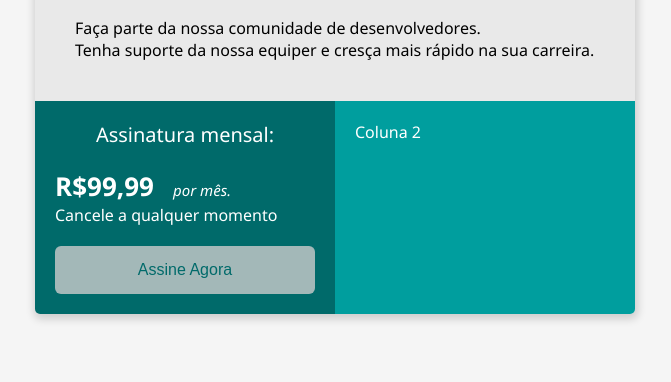
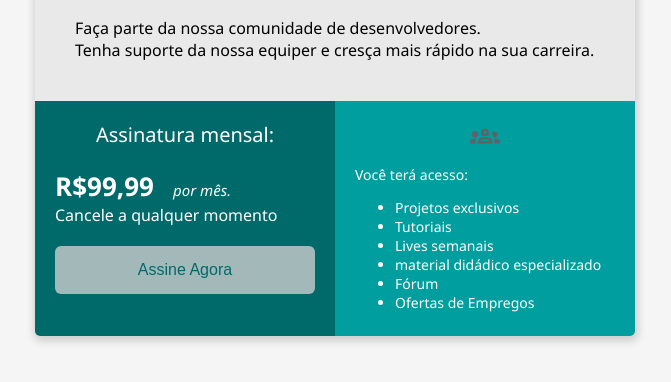
Before and after one commit to OpDevInit/bootcamp-front-end-2, a plain HTML site: page index.html in a window 1280 px wide. Shown: the part 138-520 px from the top of the page, without its empty margins (305-976 px from the left). Drawn offline with Linux system fonts and the light colour scheme.

Commit message:
"closes #5 - tags ul e li"

```diff
--- a/index.html
+++ b/index.html
@@ -57,40 +57,50 @@
         .col2 {
             background-color: #009e9e;
             width: 50%;
-            padding: 20px;
-            color: #fff
+            padding: 10px 20px;
+            color: #fff;
+            font-size: 14px;
+
         }
 
-        .subscription-title{
-        font-size: 20px;
-        text-align: center;
-        margin-bottom: 20px;
+        .subscription-title {
+            font-size: 20px;
+            text-align: center;
+            margin-bottom: 20px;
         }
-        .price{
+
+        .price {
             font-size: 26px;
             font-weight: 700;
         }
-        .month-payment{
+
+        .month-payment {
             font-size: 15px;
             font-style: italic;
             margin-left: 15px;
         }
-        .button{
+
+        .button {
             width: 100%;
             padding: 15px 32px;
             margin-top: 20px;
-            color:  #006a6a;
+            color: #006a6a;
             font-size: 16px;
             border-radius: 6px;
             border: none;
-            background-color:#cccc;
-                cursor: pointer;
+            background-color: #cccc;
+            cursor: pointer;
 
         }
 
         /*Colocar ação ao passar o mouse em cima do botão*/
-        .button:hover{
+        .button:hover {
             background-color: #E9E9E9;
+        }
+
+        .image{
+            text-align: center;
+            padding: 10px;
         }
     </style>
 </head>
@@ -122,14 +132,28 @@
                     Cancele a qualquer momento
                 </div>
                 <div>
-                    <button  class="button">Assine Agora</button>
+                    <button class="button">Assine Agora</button>
                 </div>
             </div>
             <div class="col2">
-                Coluna 2
+                <div class="image">
+                    <object data="groups_2_24dp_FILL0_wght400_GRAD0_opsz24.svg" type="image/svg+xml"></object>
+                </div>
+                <div>
+                    Você terá acesso:
+                </div>
+                <ul>
+                    <li>Projetos exclusivos</li>
+                    <li>Tutoriais</li>
+                    <li>Lives semanais</li>
+                    <li>material didádico especializado</li>
+                    <li>Fórum</li>
+                    <li>Ofertas de Empregos</li>
+                </ul>
             </div>
 
         </div>
+    </div>
 </body>
 
 </html>
```
Also changed, not shown: groups_2_24dp_FILL0_wght400_GRAD0_opsz24.svg (added).
